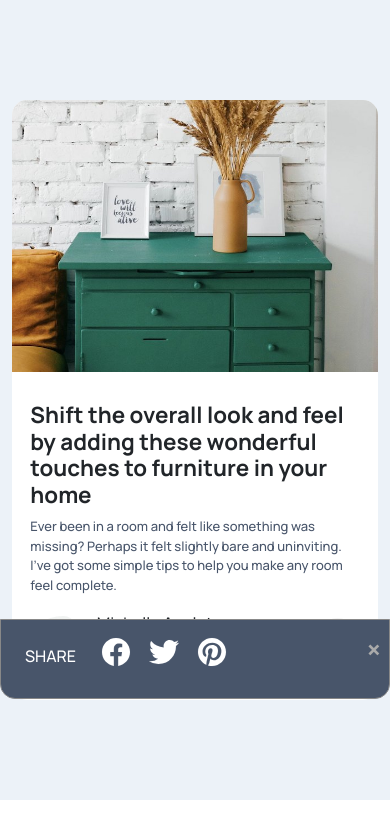
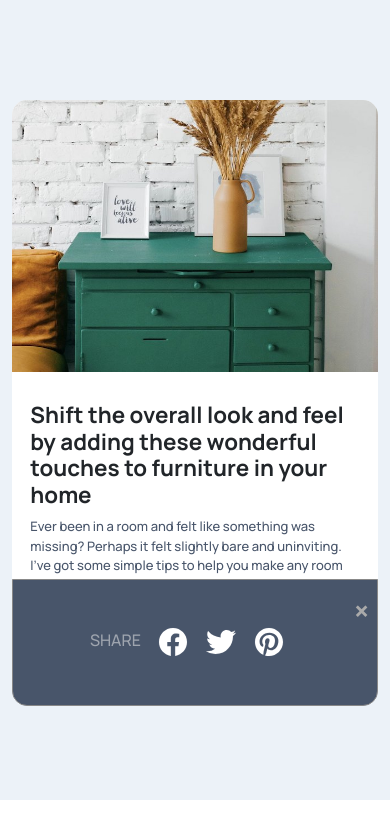
Before and after one commit to agomez99/ArticlePreview, a plain HTML site: page index.html in a window 390 px wide. Both pictures are taken after a click on the button 337 px from the left and 640 px from the top of the page. Drawn offline with nearby package versions, Linux system fonts and the light colour scheme.

Commit message:
modal css

```diff
--- a/index.html
+++ b/index.html
@@ -44,8 +44,8 @@
             </div>
             <div id="shareModal" class="popup-modal">
               <div class="modalContent" id="mcontent">
-                <p  class="p-3 ">SHARE</p>
-                <ion-icon class="p-2 " name="logo-facebook" size="large" href="#" alt="icon"></ion-icon>
+                <p  class="mb-1  p-2 sharetxt">SHARE</p>
+                <ion-icon class="p-2" name="logo-facebook" size="large" href="#" alt="icon"></ion-icon>
                 <ion-icon class="p-2" name="logo-twitter" size="large" href="#" alt="icon"></ion-icon>
                 <ion-icon class="p-2" name="logo-pinterest" size="large" href="#" alt="icon"></ion-icon>
                 <span class="close" onclick="closeModal()">&times;</span>
--- a/script.js
+++ b/script.js
@@ -6,18 +6,10 @@ const closeModal = () => {
     toggleModal("none");
 }
 
-const outsideClick = (e) => {
-    if (e.target !== document.getElementById("shareModal")) {
-        console.log("click");
-        closeModal();
-    }
-}
-
 const toggleModal = (displayValue) => {
     const shareModal = document.getElementById("shareModal");
 
     shareModal.style.display = displayValue;
     shareModal.addEventListener("click", openModal);
-    shareModal.addEventListener("click", outsideClick);
     shareModal.addEventListener("click", closeModal);
 }
--- a/styles.css
+++ b/styles.css
@@ -95,24 +95,43 @@ main {
   display: none;
   position: fixed;
   z-index: 1;
-  right:300px;
-  top:430px;
+  right:210px;
+  top:450px;
   width: 300px;
   height:50px;
 }
 
 .modalContent {
   background-color:hsl(217, 19%, 35%);
-  margin: 10% auto;
-  padding: 8px;
+  padding:5px;
   border: 1px solid #888;
-  width: 100%;
   color:white;
   border-radius: 15px;
   display: flex;
   font-family: 'Manrope', sans-serif;
   font-weight: 100;
+  justify-content: center;
+  align-items: center;
 
+}
+
+.modalContent:after {
+  content: '';
+  position: absolute;
+  bottom: -18%;
+  left: 50%;
+  width: 0;
+  height: 0;
+  border: 20px solid transparent;
+  border-top-color: hsl(217, 19%, 35%);
+  border-bottom: 0;
+  margin-left: -20px;
+  margin-bottom: -20px;
+}
+.sharetxt{
+  font-family: 'Manrope', sans-serif;
+  color:hsl(218, 9%, 65%);
+  margin-left: auto;
 }
 
 .close {
@@ -151,35 +170,43 @@ main {
     border-radius: 15px 15px 0px 0px;
 
   }
+  .right-container{
+    width:auto;
+  }
 
 .popup-modal {
   display: none;
-  position: fixed;
   z-index: 1;
   right:0px;
-  top:580px;
+  top:540px;
   width:100%;
+  height:15%;
 }
 
 .modalContent {
   background-color:hsl(217, 19%, 35%);  margin: 10% auto;
   padding: 8px;
   border: 1px solid #888;
-  width:100%;
-  height:80px;
-
+  width:auto;
+  height:100%;
   color:white;
   border-radius: 0px 0px 15px 15px;
   display: flex;
+  margin-right: 3%;
+  margin-left: 3%;
 
 }
+.modalContent:after {
+display: none;
+}
+
 
 .close {
   color: #aaa;
-  float: right;
-  font-size: 28px;
+  font-size: 30px;
   font-weight: bold;
   margin-left: auto;
+  margin-bottom: auto;
 }
 
 .close:hover,
```
